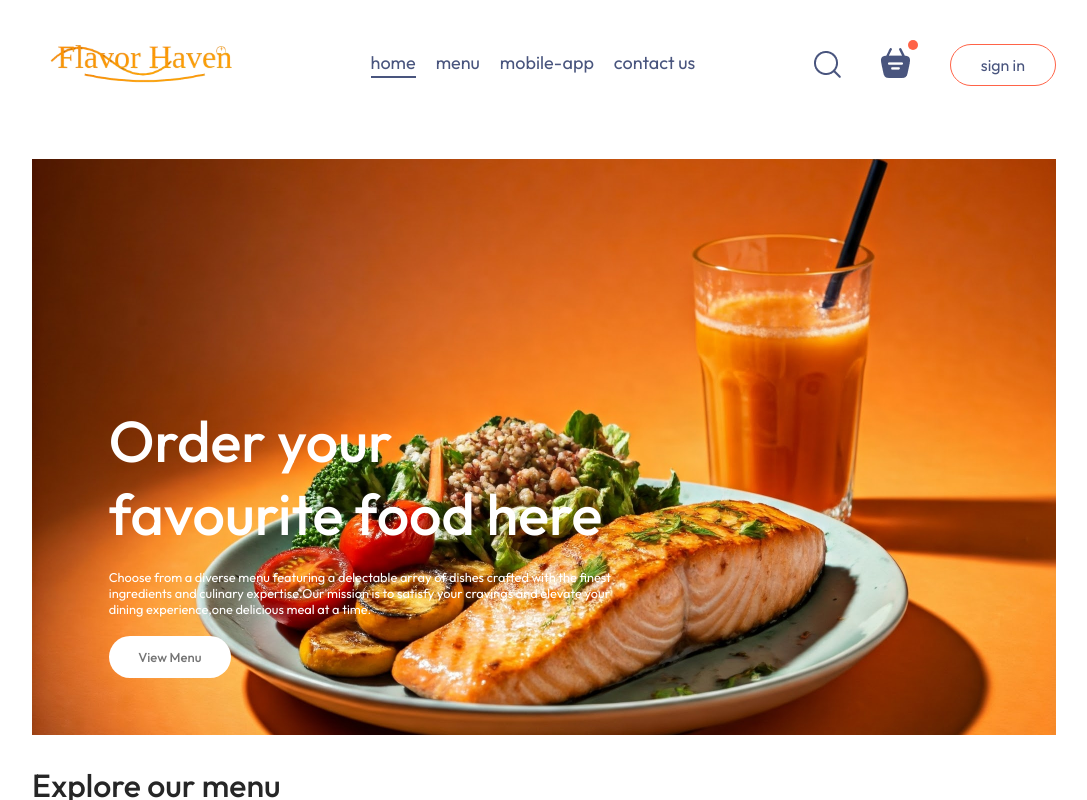
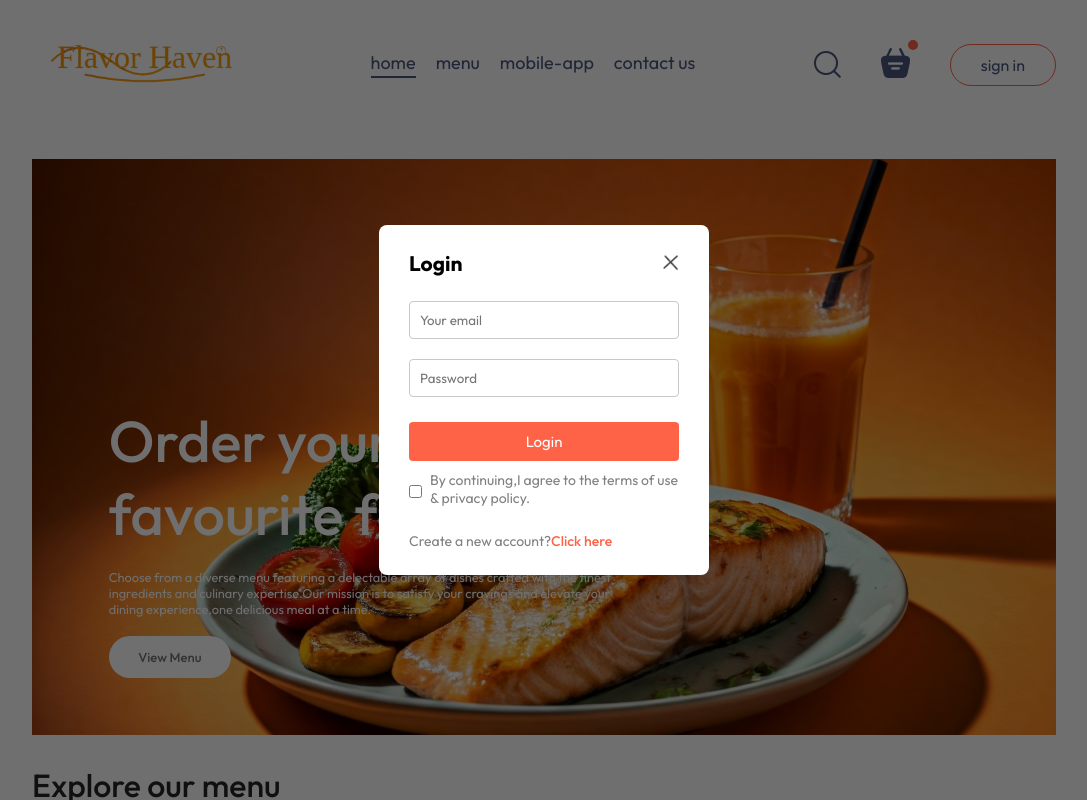
Before and after one commit to LavneeshSharma/food-del, a React (Vite) app: page / in a window 1280 px wide. Both pictures are taken after a click on the button "sign in". Shown: the top 800 px of the page, without its empty margins (96-1183 px from the left). Built offline with nearby package versions, Linux system fonts and the light colour scheme.

Commit message:
Login/signup

```diff
--- a/src/App.jsx
+++ b/src/App.jsx
@@ -1,14 +1,17 @@
-import React from 'react'
+import React, { useState } from 'react'
 import Navbar from './components/Navbar/Navbar'
 import { Route, Routes } from 'react-router-dom'
 import Home from './pages/Home/Home.jsx'
 import Cart from './pages/Home/Cart/Cart.jsx'
 import Placeorder from './pages/Home/Placeorder/Placeorder.jsx'
 import Footer from './components/Navbar/Footer/Footer.jsx'
+import LoginPopup from './components/Navbar/LoginPopup/LoginPopup.jsx'
 const App = () => {
+  const[showLogin,setShowLogin]=useState(false);
   return (<>
+    {showLogin?<LoginPopup setShowLogin={setShowLogin}/>:<></>}
     <div className= 'app'>
-       <Navbar/>
+       <Navbar setShowLogin={setShowLogin}/>
        <Routes>
          <Route path='/' element={<Home/>} />
          <Route path='/cart' element={<Cart/>} />
--- /dev/null
+++ b/src/components/Navbar/LoginPopup/LoginPopup.css
@@ -0,0 +1,66 @@
+.login-popup{
+    position: absolute;
+    z-index: 1;
+    width: 100%;
+    height: 100%;
+    background-color: #00000090;
+    display: grid;
+}
+.login-popup-container{
+    place-self: center;
+    width: max(23vw,330px);
+    color: #808080;
+    background-color: white;
+    display: flex;
+    flex-direction: column;
+    gap: 25px;
+    padding: 25px 30px;
+    border-radius: 8px;
+    font-size:14px ;
+    animation: fadeIn 0.5s;
+}
+.login-popup-title{
+    display: flex;
+    justify-content: space-between;
+    align-items: center;
+    color: black;
+}
+.login-popup-title img{
+    width: 16px;
+    cursor: pointer;
+}
+.login-popup-inputs{
+    display: flex;
+    flex-direction: column;
+    gap:20px;
+}
+.login-popup-inputs input{
+    outline: none;
+    border: 1px solid #c9c9c9;
+    padding: 10px;
+    border-radius: 4px;
+}
+.login-popup-container button{
+    border: none;
+    padding: 10px;
+    border-radius: 4px;
+    color: white;
+    background-color: tomato;
+    font-size: 15px;
+    cursor: pointer;
+}
+.login-popup-condition{
+    display: flex;
+    align-self: start;
+    gap: 8px;
+    margin-top: -15px;
+}
+.login-popup-condition input{
+    margin-top: 5px;
+}
+.login-popup p span
+{
+    color: tomato;
+    font-weight: 500;
+    cursor: pointer;
+}
--- /dev/null
+++ b/src/components/Navbar/LoginPopup/LoginPopup.jsx
@@ -0,0 +1,31 @@
+import React, { useState } from 'react'
+import './LoginPopup.css'
+import { assets } from '../../../assets/frontend_assets/assets'
+const LoginPopup = ({setShowLogin}) => {
+    const[currState,setCurrState]=useState("Login")
+  return (
+    <div className='login-popup'>
+      <form  className="login-popup-container">
+        <div className="login-popup-title">
+            <h2>{currState}</h2>
+            <img onClick={()=>setShowLogin(false)} src={assets.cross_icon}/>
+        </div>
+        <div className="login-popup-inputs">
+            {currState==="Login"?<></>:<input type="text" placeholder='Your Name' required/>}
+
+            <input type='email' placeholder='Your email' required/>
+            <input type='password' placeholder='Password' required/>
+        </div>
+        <button>{currState==="Sign Up"?"Create account":"Login"}</button>
+        <div className="login-popup-condition">
+            <input type="checkbox" required />
+            <p>By continuing,I agree to the terms of use & privacy policy.</p>
+        </div>
+        {currState==="Login"
+        ?<p>Create a new account?<span onClick={()=>setCurrState("Sign Up")}>Click here</span></p>
+        :<p>Already have an account?<span onClick={()=>setCurrState("Login")}>Login here</span></p>}
+      </form>
+    </div>
+  )
+}
+export default LoginPopup
--- a/src/components/Navbar/Navbar.jsx
+++ b/src/components/Navbar/Navbar.jsx
@@ -4,7 +4,7 @@
 import pic3 from "../../assets/frontend_assets/basket_icon.png";
 import {Link} from 'react-router-dom'
 import "./Navbar.css"
-const Navbar = () => {
+const Navbar = ({setShowLogin}) => {
     const [menu,setMenu]=useState("home");
   return (
     <div className='navbar'>
@@ -21,7 +21,7 @@
             <img src={pic3} alt=""/>
             <div className="dot"></div>
           </div>
-          <button>sign in</button>
+          <button onClick={()=>setShowLogin(true)}>sign in</button>
        </div>
     </div>
   )
```
